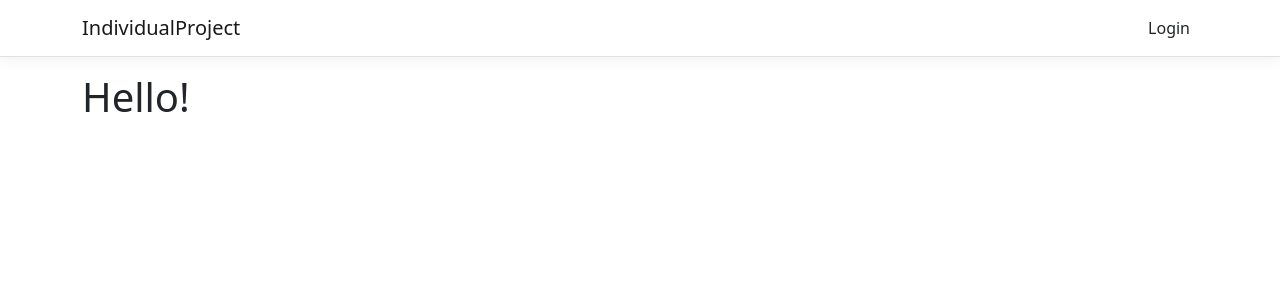
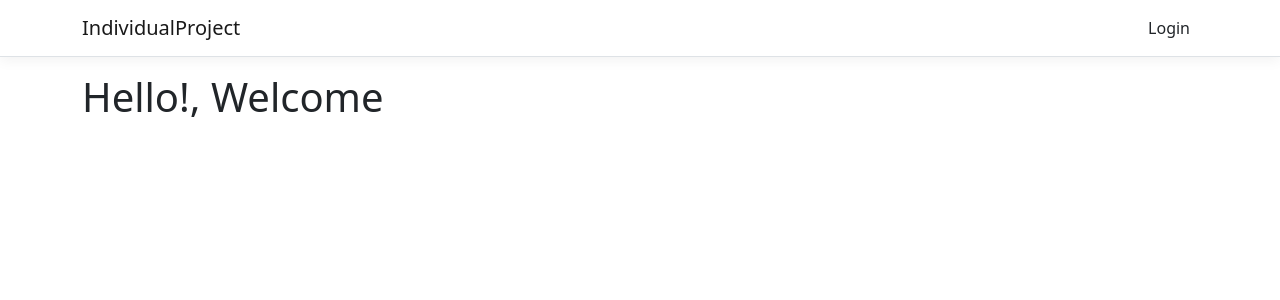
Before and after one commit to LMeeks19/IndividualProject, a React (Create React App) app in the folder ClientApp/: page / in a window 1280 px wide. Shown: the top 300 px of the page. Built offline with nearby package versions, Linux system fonts and the light colour scheme.

Commit message:
further setup start

```diff
--- a/ClientApp/src/components/Home.js
+++ b/ClientApp/src/components/Home.js
@@ -6,7 +6,7 @@ export class Home extends Component {
   render() {
     return (
       <div>
-        <h1>Hello!</h1>
+        <h1>Hello!, Welcome</h1>
       </div>
     );
   }
```
